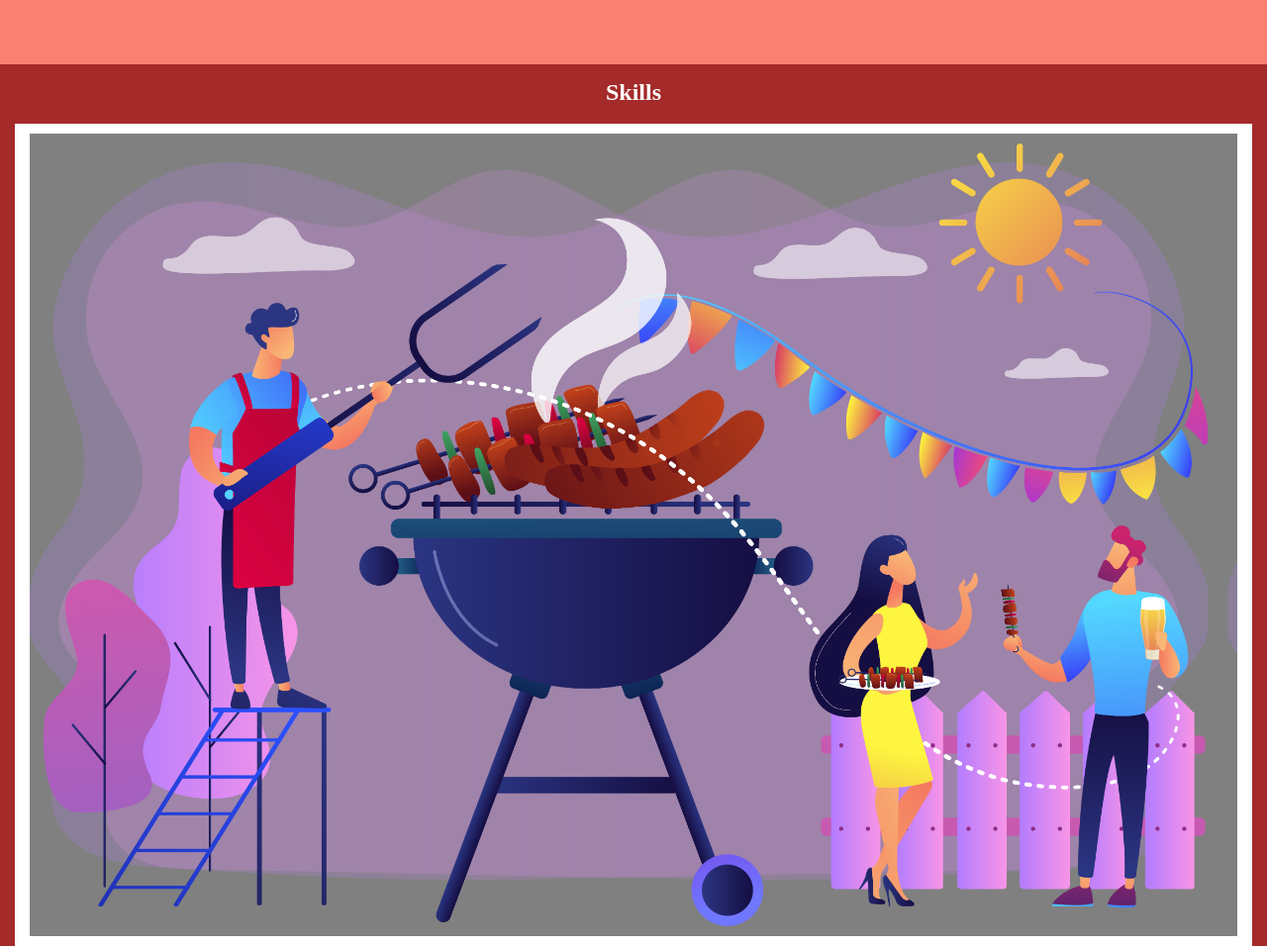
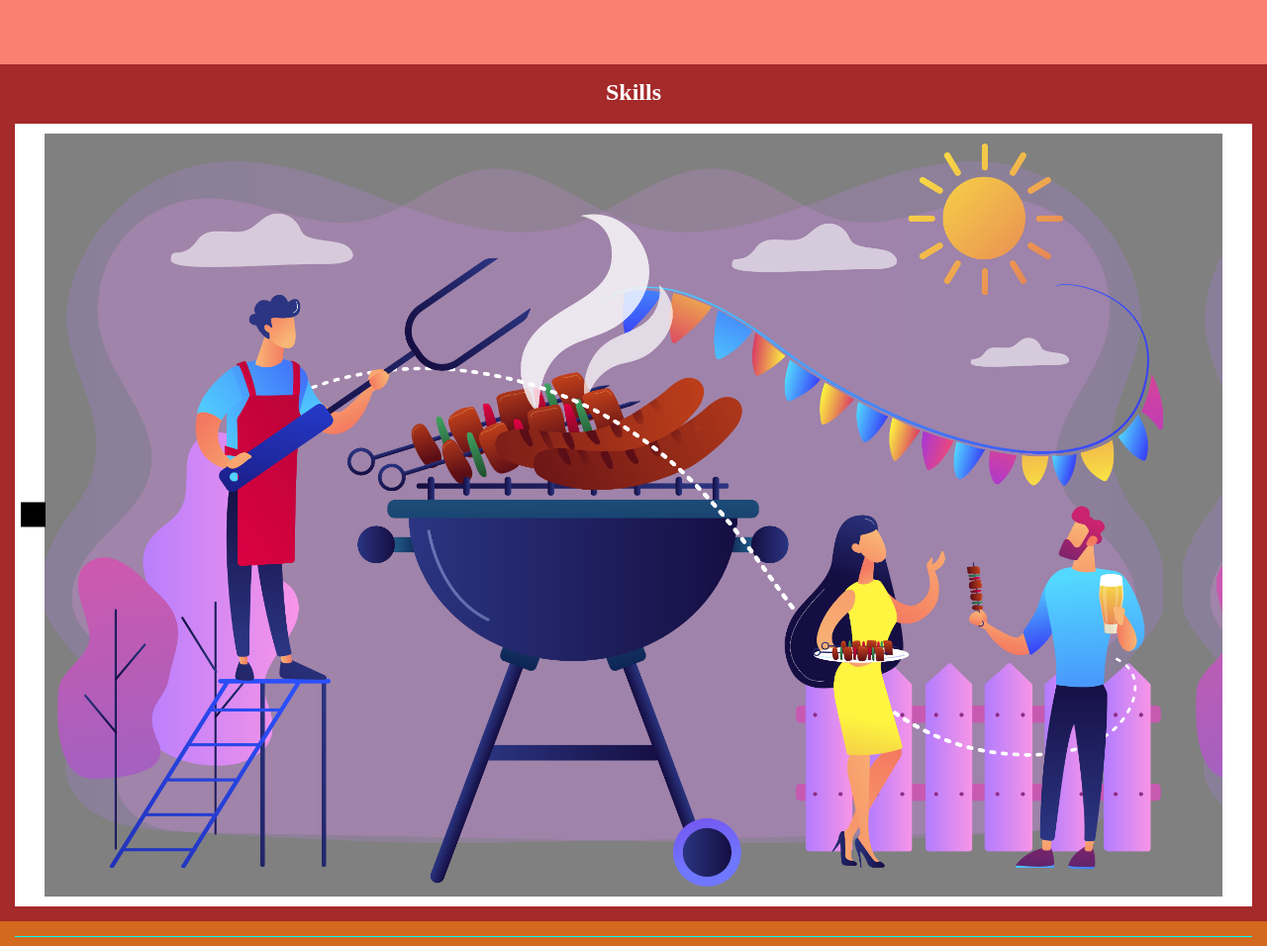
Before and after one commit to vilsonjsantos/My-Portfolio, a plain HTML site: page index.html in a window 1280 px wide. Shown: the part 440-1396 px from the top of the page at 99% size. Drawn offline with Linux system fonts and the light colour scheme.

Commit message:
carouselv3

```diff
--- a/css/allDevicesCSS.css
+++ b/css/allDevicesCSS.css
@@ -216,9 +216,10 @@ img{
 }
 
 .section-habilidades{
+    position: relative;
     width: 100%;
     margin: 0 auto;
-    padding: 10px 15px 10px 15px;
+    padding: 10px 30px 10px 30px;
     background-color: white;
     box-sizing: border-box;
 }
@@ -230,6 +231,28 @@ img{
     -ms-scroll-snap-align:start;
     scroll-snap-align: start;
     pointer-events: none;
+}
+
+.carousel-arrow{
+    position: absolute;
+    z-index: 99;
+    height: 25px;
+    width: 25px;
+    top: 50%;
+    left: 0.5%;
+    background-color: black;
+    transform: translate(0%, -50%);
+}
+
+.carousel-arrow {
+    position: absolute;
+    z-index: 99;
+    height: 25px;
+    width: 25px;
+    top: 50%;
+    left: 0.5%;
+    background-color: black;
+    transform: translate(0%, -50%);
 }
 
 .portfolio-section{
--- a/index.html
+++ b/index.html
@@ -42,6 +42,9 @@
             <h2>Skills</h2><br>
 
             <div class="section-habilidades" id="habilidades-container">
+
+                <div class="carousel-arrow" id="left-arrow"></div>
+                <div class="carousel-arrow" id="right-arrow"></div>
 
                 <div class="section-habilidades" id="carousel">
                     <div class="item"><img src="/assets/barbecueimg.png" ></div>
```
